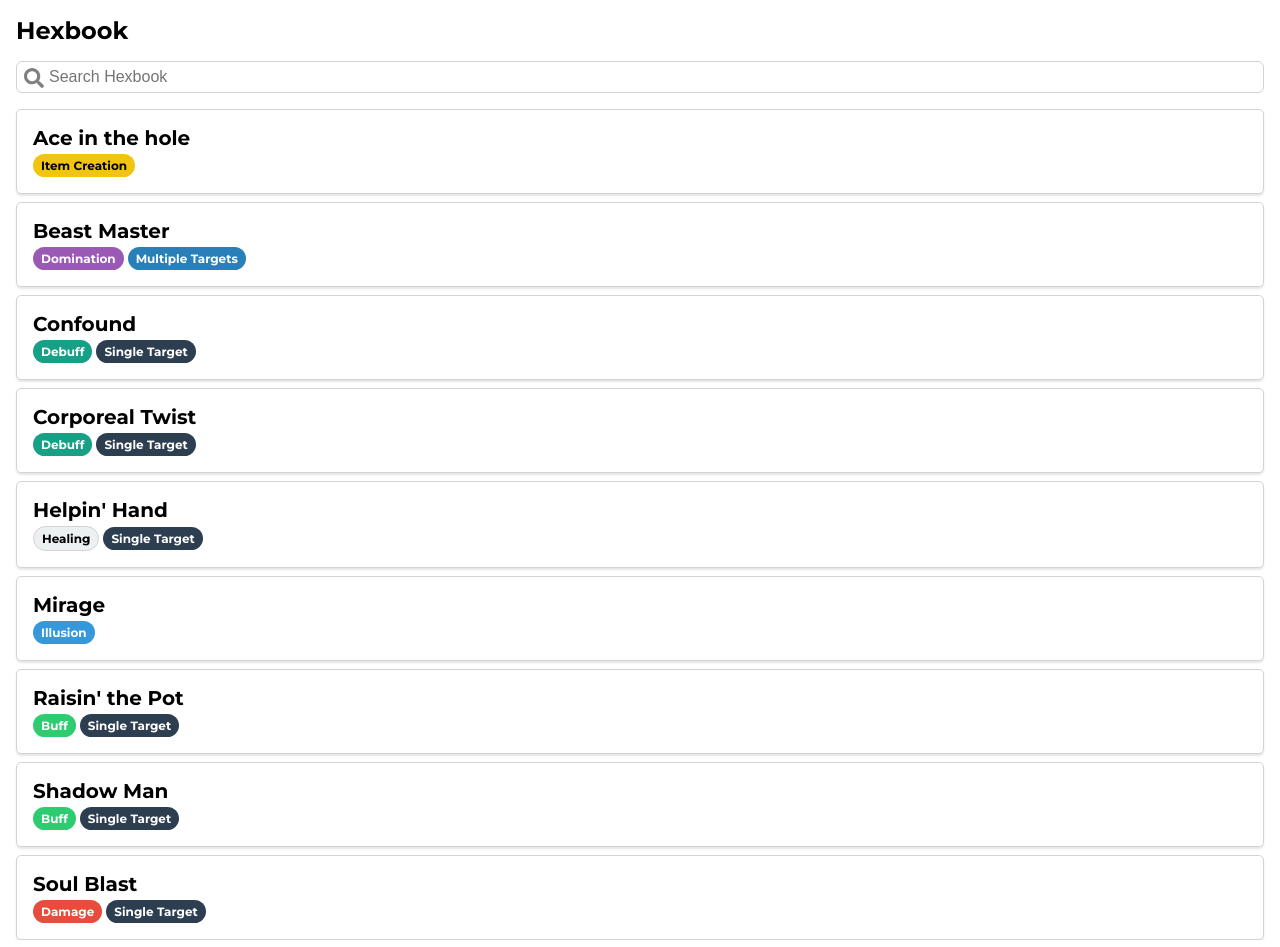
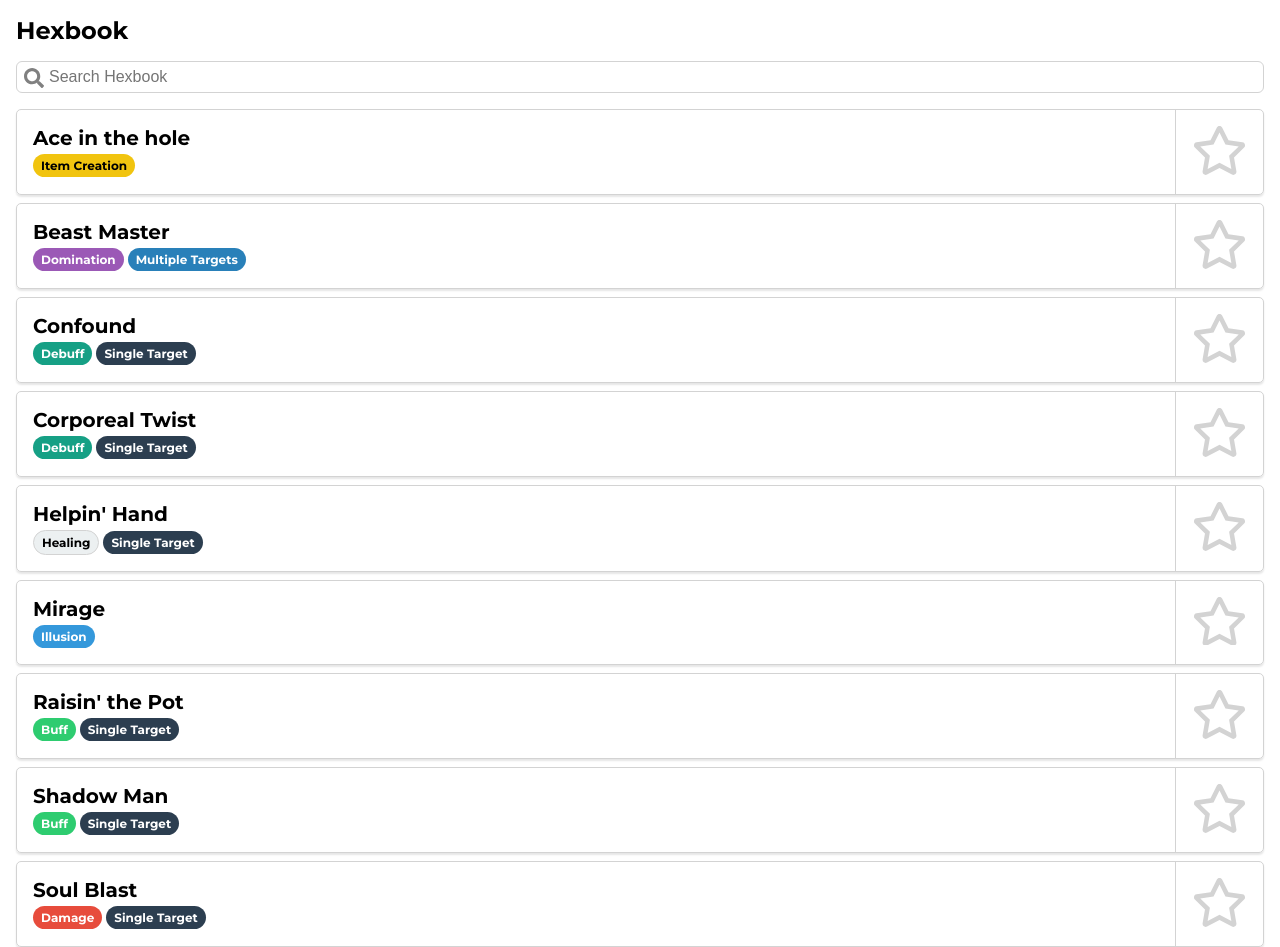
Before and after one commit to oarodrig/hexbook, a React (Create React App) app: page / in a window 1280 px wide. Built offline with nearby package versions, Linux system fonts and the light colour scheme.

Commit message:
Add favoriting feature

```diff
--- a/src/App.js
+++ b/src/App.js
@@ -1,4 +1,4 @@
-import React, { useState } from "react";
+import React, { useState, useEffect } from "react";
 import { BrowserRouter as Router, Switch, Route } from "react-router-dom";
 import TopBar from "./TopBar/TopBar";
 import HexList from "./HexList/HexList";
@@ -8,12 +8,29 @@ import HexDetail from "./HexDetail/HexDetail";
 function App() {
   const [searchValue, setSearchValue] = useState("");
 
+  const storedFavorites = localStorage.getItem("favorites");
+  const [favorites, setFavorites] = useState(
+    storedFavorites ? JSON.parse(storedFavorites) : []
+  );
+
+  useEffect(() => {
+    localStorage.setItem("favorites", JSON.stringify(favorites));
+  }, [favorites]);
+
   const handleSearchChange = (value) => {
     setSearchValue(value);
   };
 
   const clearSearch = () => {
     setSearchValue("");
+  };
+
+  const handleFavorite = (hexId) => {
+    setFavorites(favorites.concat(hexId));
+  };
+
+  const handleUnfavorite = (hexId) => {
+    setFavorites(favorites.filter((existingHexId) => existingHexId !== hexId));
   };
 
   return (
@@ -26,7 +43,13 @@ function App() {
               onSearchChange={handleSearchChange}
               onClearSearch={clearSearch}
             />
-            <HexList hexes={hexes} filter={searchValue} />
+            <HexList
+              hexes={hexes}
+              favorites={favorites}
+              filter={searchValue}
+              onFavorite={handleFavorite}
+              onUnfavorite={handleUnfavorite}
+            />
           </Route>
           <Route path="/hex/:id">
             <HexDetail hexes={hexes} />
--- a/src/HexList/HexList.js
+++ b/src/HexList/HexList.js
@@ -3,17 +3,40 @@ import HexRow from "../HexRow/HexRow";
 import style from "./HexList.module.css";
 
 const HexList = (props) => {
-  const { hexes, filter } = props;
+  const { hexes, favorites, filter, onFavorite, onUnfavorite } = props;
 
   const getRowView = () =>
     hexes
       .filter((hex) =>
         filter ? hex.name.toLowerCase().includes(filter.toLowerCase()) : true
       )
-      .map((hex) => <HexRow hex={hex} key={hex.id} />);
+      .map(getRowFromHex);
+
+  const getFavorites = () =>
+    hexes.filter((hex) => favorites.includes(hex.id)).map(getRowFromHex);
+
+  const getRowFromHex = (hex) => {
+    return (
+      <HexRow
+        hex={hex}
+        key={hex.id}
+        favorites={favorites}
+        onFavorite={onFavorite}
+        onUnfavorite={onUnfavorite}
+      />
+    );
+  };
 
   return (
     <div className={style.hexListContainer}>
+      {!!favorites.length && (
+        <>
+          <h3>Favorites</h3>
+          <ul className={`${style.hexList} ${style.favoritesContainer}`}>
+            {getFavorites()}
+          </ul>
+        </>
+      )}
       <ul className={style.hexList}>{getRowView()}</ul>
     </div>
   );
--- a/src/HexList/HexList.module.css
+++ b/src/HexList/HexList.module.css
@@ -6,3 +6,9 @@
   margin: 0;
   padding: 0;
 }
+
+.hexList.favoritesContainer {
+  padding-bottom: 1rem;
+  margin-bottom: 1rem;
+  border-bottom: 1px solid lightgrey;
+}
--- a/src/HexRow/HexRow.js
+++ b/src/HexRow/HexRow.js
@@ -2,9 +2,26 @@ import React from "react";
 import style from "./HexRow.module.css";
 import { Link } from "react-router-dom";
 import getTypeBadges from "../common/typeBadgeFactory";
+import { ReactComponent as EmptyStarIcon } from "../common/svg/star-regular.svg";
+import { ReactComponent as SolidStarIcon } from "../common/svg/star-solid.svg";
 
 const HexRow = (props) => {
-  const { hex } = props;
+  const {
+    hex,
+    favorites = [],
+    onFavorite = () => {},
+    onUnfavorite = () => {},
+  } = props;
+
+  const isFavorite = favorites.includes(hex.id);
+
+  const toggleFavorite = () => {
+    if (isFavorite) {
+      onUnfavorite(hex.id);
+    } else {
+      onFavorite(hex.id);
+    }
+  };
 
   return (
     <li key={hex.id} className={style.row}>
@@ -12,6 +29,17 @@ const HexRow = (props) => {
         <div className={style.hexName}>{hex.name}</div>
         <div className={style.badgeContainer}>{getTypeBadges(hex.types)}</div>
       </Link>
+      <button className={style.favoriteButton} onClick={toggleFavorite}>
+        {isFavorite ? (
+          <SolidStarIcon
+            className={`${style.favoriteIcon} ${style.favoriteSelected}`}
+          />
+        ) : (
+          <EmptyStarIcon
+            className={`${style.favoriteIcon} ${style.favoriteUnselected}`}
+          />
+        )}
+      </button>
     </li>
   );
 };
--- a/src/HexRow/HexRow.module.css
+++ b/src/HexRow/HexRow.module.css
@@ -1,4 +1,7 @@
 .row {
+  display: flex;
+  justify-content: space-between;
+  position: relative;
   list-style: none;
   border: 1px solid lightgray;
   border-radius: 5px;
@@ -32,3 +35,23 @@
 .badgeContainer > * + * {
   margin-left: 0.25rem;
 }
+
+.favoriteButton {
+  width: 20%;
+  max-width: 5.5rem;
+  background: none;
+  border: none;
+  border-left: 1px solid lightgrey;
+}
+
+.favoriteIcon {
+  padding: 1rem;
+}
+
+.favoriteSelected {
+  color: gold;
+}
+
+.favoriteUnselected {
+  color: lightgrey;
+}
```
Also changed, not shown: src/common/svg/star-regular.svg (added), src/common/svg/star-solid.svg (added).
